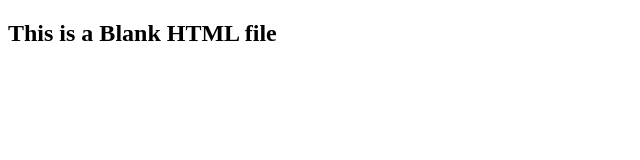
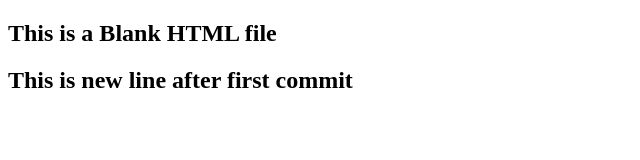
Before and after one commit to TheAhmadSharif/git_action, a plain HTML site: page index.html in a window 1280 px wide. Shown: the whole page, without its empty margins (0-640 px from the left). Drawn offline with Linux system fonts and the light colour scheme.

Commit message:
Test Git Action 1

```diff
--- a/index.html
+++ b/index.html
@@ -8,6 +8,8 @@
 <body>
     <div>
         <h2>This is a Blank HTML file</h2>
+
+        <h2>This is new line after first commit</h2>
     </div>
 </body>
 </html>
```
